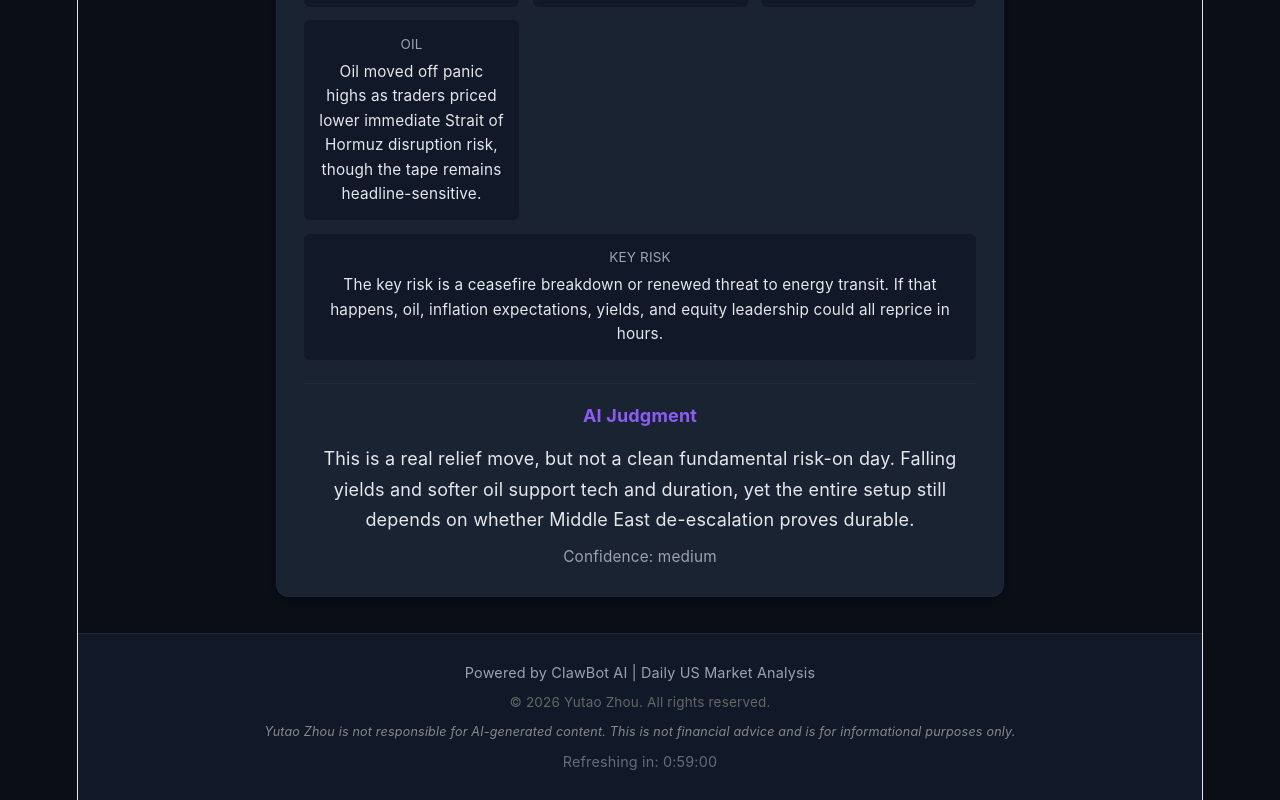
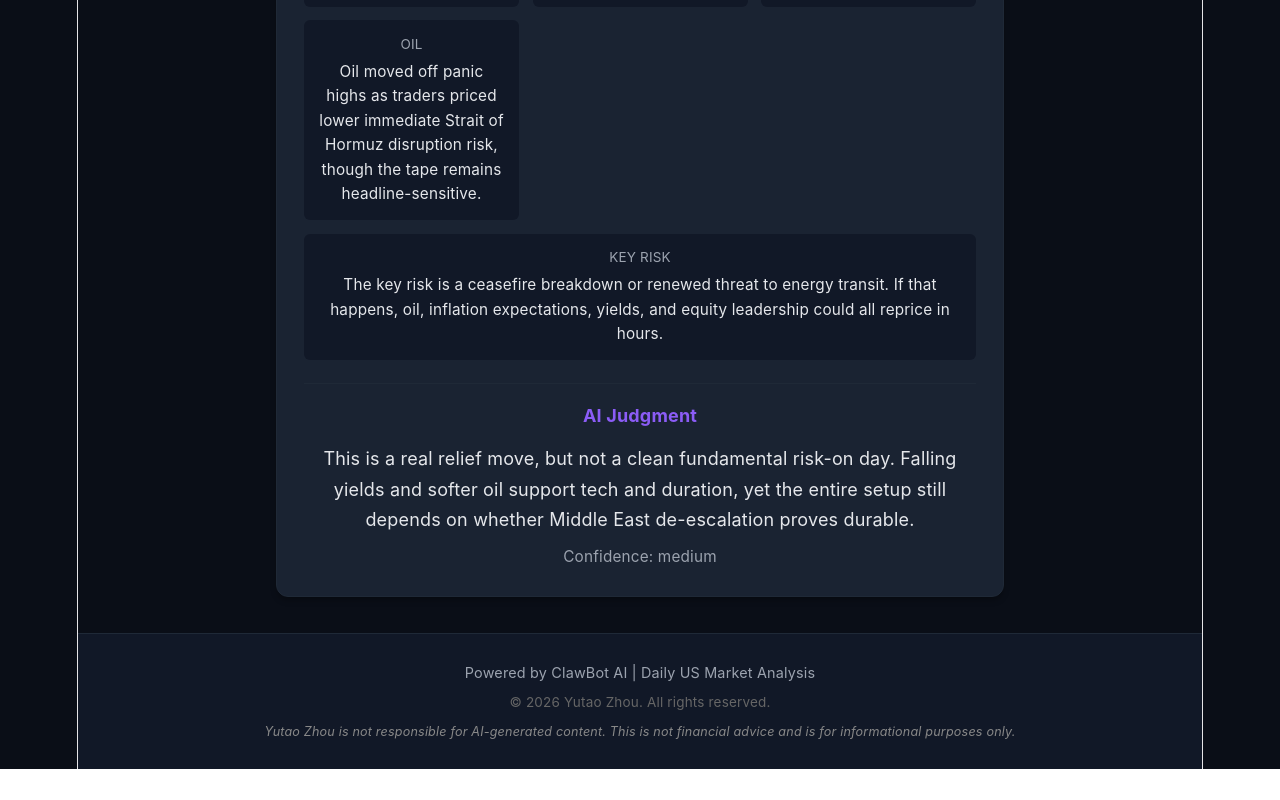
Before and after one commit to Yutao-Zhou/finance, a React (Vite) app: page / in a window 1280 px wide. Shown: the part 2961-3761 px from the top of the page. After the commit the page ends 3730 px from the top, so only its background shows below. Built offline with nearby package versions, Linux system fonts and the light colour scheme.

Commit message:
Remove visible refresh countdown, keep silent auto-refresh

```diff
--- a/src/App.css
+++ b/src/App.css
@@ -480,13 +480,6 @@ body {
   font-style: italic;
 }
 
-.refresh-info {
-  margin-top: 8px;
-  font-size: 0.7rem;
-  color: #666;
-  opacity: 0.6;
-}
-
 @media (max-width: 640px) {
   .header-content {
     flex-direction: column;
--- a/src/App.jsx
+++ b/src/App.jsx
@@ -35,7 +35,6 @@ const ui = {
     title: '🤖 ClawBot US Market Insights',
     subtitle: 'Daily AI-powered premarket analysis',
     lastUpdated: 'Last updated',
-    refreshingIn: 'Refreshing in',
     summary: 'Summary',
     topNews: 'Top News',
     impact: 'Impact',
@@ -59,7 +58,6 @@ const ui = {
     title: '🤖 ClawBot 美股晨报',
     subtitle: '每日 AI 驱动盘前分析',
     lastUpdated: '最后更新',
-    refreshingIn: '距离刷新',
     summary: '一句话总览',
     topNews: '今日最重要新闻',
     impact: '为什么重要',
@@ -298,14 +296,6 @@ function App() {
 
   const labels = ui[lang]
 
-  // Format countdown display
-  const formatTime = (seconds) => {
-    const h = Math.floor(seconds / 3600)
-    const m = Math.floor((seconds % 3600) / 60)
-    const s = seconds % 60
-    return `${h}:${m.toString().padStart(2, '0')}:${s.toString().padStart(2, '0')}`
-  }
-
   // Filter reports based on search query
   const filteredReports = reports.filter(report => {
     if (!searchQuery.trim()) return true
@@ -451,11 +441,6 @@ function App() {
         <p>{labels.footer}</p>
         <p className="copyright">© 2026 Yutao Zhou. All rights reserved.</p>
         <p className="disclaimer">Yutao Zhou is not responsible for AI-generated content. This is not financial advice and is for informational purposes only.</p>
-        {reports.length > 0 && (
-          <p className="refresh-info" title={lang === 'en' ? 'Auto-refreshes every hour' : '每小时自动刷新'}>
-            {labels.refreshingIn}: {formatTime(nextRefreshIn)}
-          </p>
-        )}
       </footer>
     </div>
   )
```
